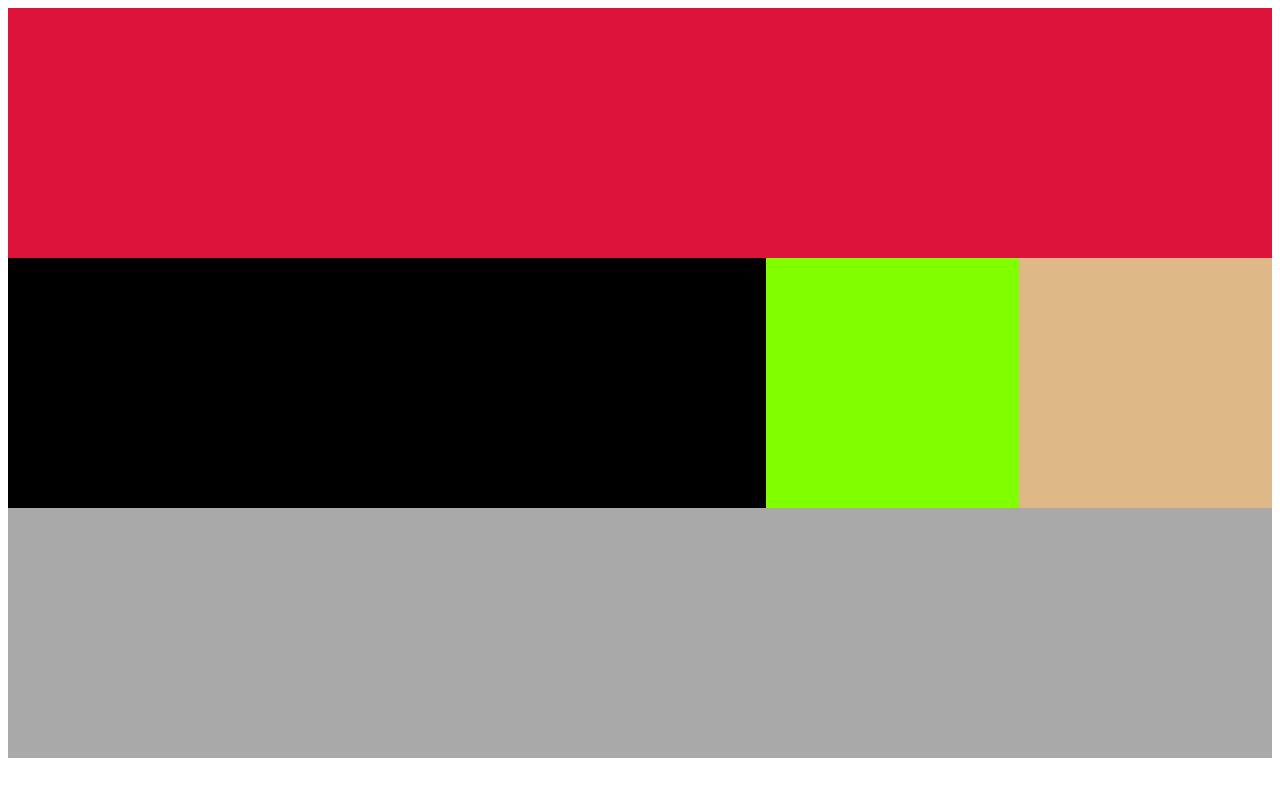
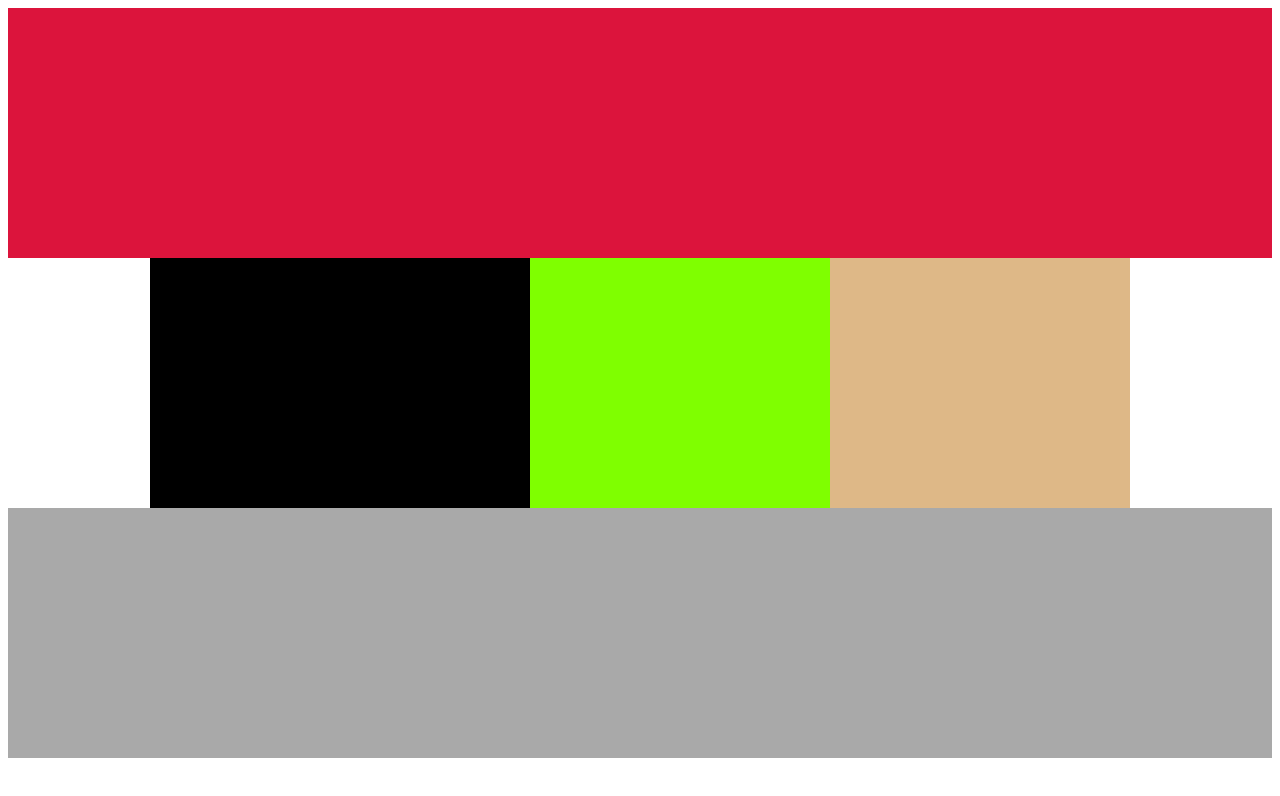
Before and after one commit to TIY-LR-FEE/layout-demo, a plain HTML site: page index.html in a window 1280 px wide. Drawn offline with Linux system fonts and the light colour scheme.

Commit message:
Responsive

```diff
--- a/styles/main.css
+++ b/styles/main.css
@@ -4,25 +4,23 @@ header {
   background-color: crimson;
 }
 
+main {
+  margin: 0 auto;
+}
+
 .content {
+  background-color: black;
   height: 250px;
-  background-color: black;
-  float: left;
-  width: 60%;
 }
 
 .middle {
   height: 250px;
   background-color: chartreuse;
-  float: left;
-  width: 20%;
 }
 
 .sidebar {
   height: 250px;
   background-color: burlywood;
-  float: left;
-  width: 20%;
 }
 
 footer {
@@ -35,3 +33,50 @@ footer {
   overflow: auto;
   zoom: 1;
 }
+
+@media screen and (min-width: 480px) {
+
+}
+
+@media screen and (min-width: 800px) {
+  main {
+    width: 800px;
+  }
+
+  .content {
+    float: left;
+    width: 480px;
+  }
+
+  .middle {
+    float: left;
+    width: 320px;
+  }
+
+  .sidebar {
+    clear: both;
+  }
+
+}
+
+@media screen and (min-width: 1024px) {
+  main {
+    width: 980px;
+  }
+
+  .content {
+    float: left;
+    width: 380px;
+  }
+
+  .middle {
+    float: left;
+    width: 300px;
+  }
+
+  .sidebar {
+    float: left;
+    width: 300px;
+    clear: none;
+  }
+}
```
